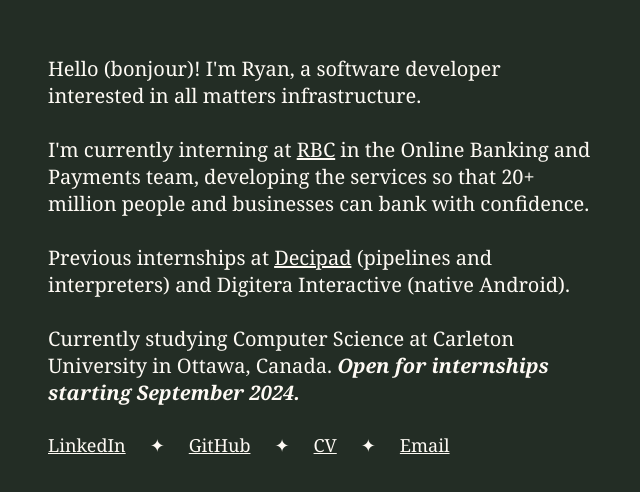
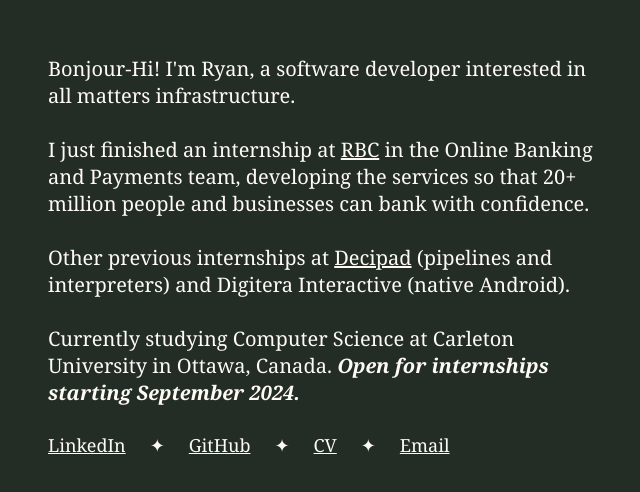
Before and after one commit to ryangchung/ryangchung.github.io, a React (Vite) app: page / in a window 1280 px wide. Shown: the part 144-636 px from the top of the page, without its empty margins (317-957 px from the left). Built offline with nearby package versions, Linux system fonts and the light colour scheme.

Commit message:
chore: update text and package versions

```diff
--- a/src/pages/Home.tsx
+++ b/src/pages/Home.tsx
@@ -29,11 +29,11 @@
   return (
     <div style={pageContainerStyle}>
       <div style={textContainerStyle}>
-        <p>Hello (bonjour)! I'm Ryan, a software developer interested in all matters infrastructure.</p>
+        <p>Bonjour-Hi! I'm Ryan, a software developer interested in all matters infrastructure.</p>
         <br />
-        <p>I'm currently interning at <a href="https://rbc.com/" target="_blank">RBC</a> in the Online Banking and Payments team, developing the services so that 20+ million people and businesses can bank with confidence.</p>
+        <p>I just finished an internship at <a href="https://rbc.com/" target="_blank">RBC</a> in the Online Banking and Payments team, developing the services so that 20+ million people and businesses can bank with confidence.</p>
         <br />
-        <p>Previous internships at <a href="https://www.decipad.com/" target="_blank">Decipad</a> (pipelines and interpreters) and Digitera Interactive (native Android).</p>
+        <p>Other previous internships at <a href="https://www.decipad.com/" target="_blank">Decipad</a> (pipelines and interpreters) and Digitera Interactive (native Android).</p>
         <br />
         <p>Currently studying Computer Science at Carleton University in Ottawa, Canada. <span style={textEmphasisStyle}>Open for internships starting September 2024.</span></p>
         <br />
```
Also changed, not shown: 1 other file (tests, documents, lock files or other folders).
